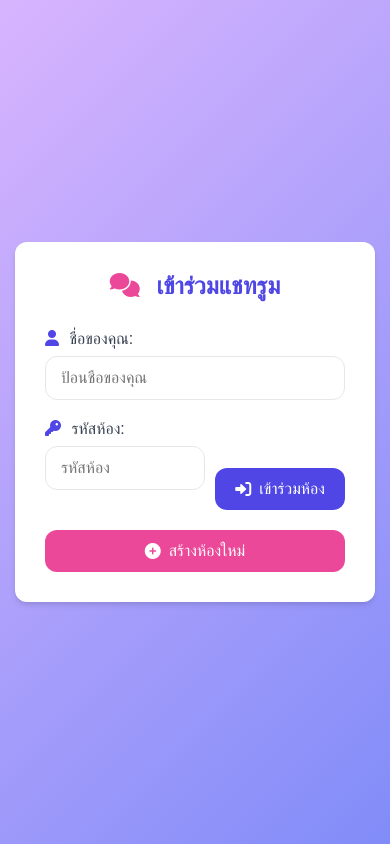
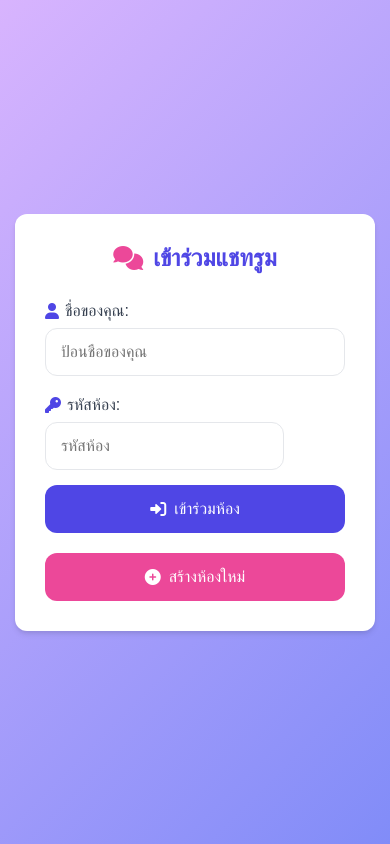
Before and after one commit to INciD1/chat_app_proj, a Flask app: page / in a window 390 px wide. Run offline with Flask 2, Linux system fonts and the light colour scheme; some libraries are stand-ins or nearby versions.

Commit message:
Add files via upload

```diff
--- a/static/css/style.css
+++ b/static/css/style.css
@@ -48,10 +48,13 @@ body {
   font-size: 24px;
   text-align: center;
   margin-bottom: 30px;
+  display: flex;
+  align-items: center;
+  justify-content: center;
+  gap: 10px;
 }
 
 .buttons h3 i {
-  margin-right: 10px;
   color: var(--secondary-color);
 }
 
@@ -64,6 +67,8 @@ body {
   margin-bottom: 8px;
   font-weight: 500;
   color: var(--text-color);
+  display: flex;
+  align-items: center;
 }
 
 .input-group label i {
@@ -80,6 +85,7 @@ body {
   transition: var(--transition);
   box-sizing: border-box;
   font-family: var(--font-main);
+  height: 48px;
 }
 
 .input-group input:focus {
@@ -88,18 +94,31 @@ body {
   box-shadow: 0 0 0 3px rgba(79, 70, 229, 0.2);
 }
 
+/* แก้ไขส่วนของการจัดเรียงฟอร์มเข้าห้อง */
 .join {
   display: flex;
+  margin-bottom: 20px;
+  align-items: flex-start;
   gap: 10px;
-  margin-bottom: 20px;
-  align-items: flex-end;
+}
+
+.join .input-group {
+  flex: 1;
+  margin-bottom: 0;
+}
+
+.join button {
+  height: 48px;
+  min-width: 120px;
+  padding: 0 15px;
+  margin-top: 32px; /* ปรับให้อยู่ระดับเดียวกับช่อง input */
+  white-space: nowrap;
 }
 
 button {
   background-color: var(--primary-color);
   color: white;
   border: none;
-  padding: 12px 20px;
   border-radius: var(--border-radius);
   cursor: pointer;
   font-weight: 500;
@@ -109,6 +128,7 @@ button {
   align-items: center;
   justify-content: center;
   font-family: var(--font-main);
+  height: 48px;
 }
 
 button:hover {
@@ -444,6 +464,16 @@ button i {
   .text {
     max-width: 85%;
   }
+
+  .join {
+    flex-direction: column;
+    gap: 15px;
+  }
+
+  .join button {
+    margin-top: 0;
+    width: 100%;
+  }
 }
 
 /* แอด font สำหรับภาษาไทย */
```
